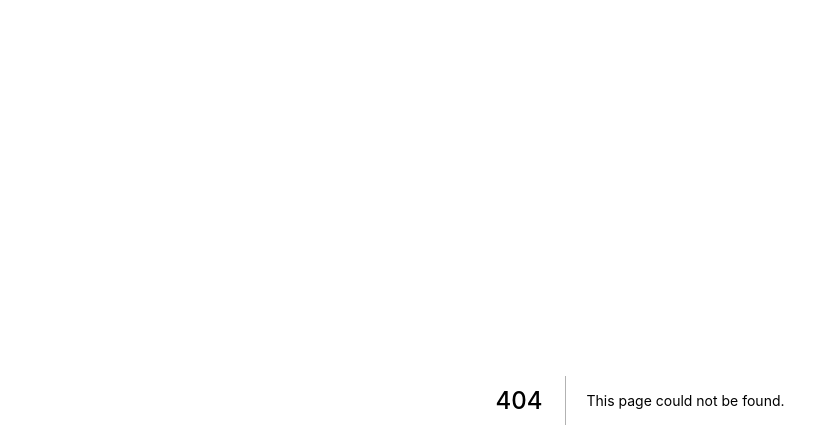
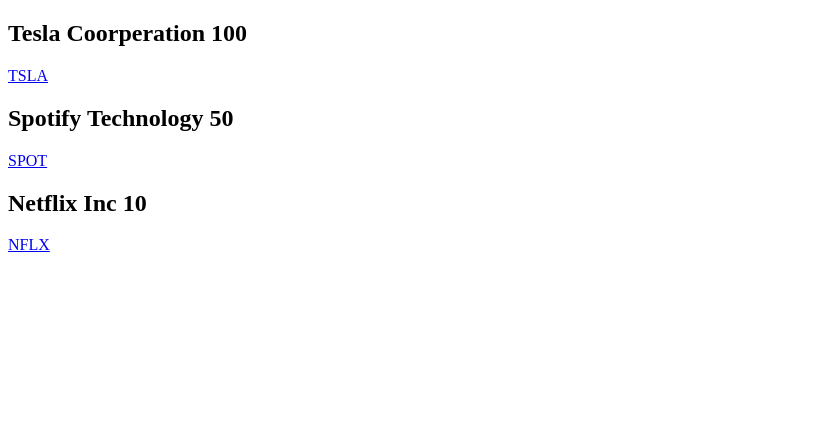
Before and after one commit to hejare/jaws, a Next.js app: page /daily-run in a window 1280 px wide. Before the commit this address had no page. Shown: the top 448 px of the page, without its empty margins (0-839 px from the left). Built offline with nearby package versions, Linux system fonts and the light colour scheme.

Commit message:
add components with layout for displaying daily run and tickers

```diff
--- /dev/null
+++ b/src/components/molecules/TickerCard.tsx
@@ -0,0 +1,22 @@
+import Link from "next/link";
+
+interface Props {
+  ticker: string;
+  price: number;
+  name: string;
+}
+
+const TickerCard = ({ price, name, ticker }: Props) => {
+  return (
+    <div>
+      <h2>
+        {name} {price}
+      </h2>
+      <a href={`https://www.tradingview.com/symbols/${ticker}`} target="_blank">
+        {ticker}
+      </a>
+    </div>
+  );
+};
+
+export default TickerCard;
--- /dev/null
+++ b/src/pages/daily-run.tsx
@@ -0,0 +1,51 @@
+import type { NextPage } from "next";
+import TickerCard from "../components/molecules/TickerCard";
+
+interface Data {
+  tickers: Ticker[];
+  config: Config;
+}
+
+interface Ticker {
+  ticker: string;
+  price: number;
+  name: string;
+}
+
+interface Config {
+  a: string;
+  b: string;
+  c: string;
+}
+
+const DailyRun: NextPage = () => {
+  const data: Data = {
+    tickers: [
+      {
+        ticker: "TSLA",
+        price: 100,
+        name: "Tesla Coorperation",
+      },
+      {
+        ticker: "SPOT",
+        price: 50,
+        name: "Spotify Technology",
+      },
+      {
+        ticker: "NFLX",
+        price: 10,
+        name: "Netflix Inc",
+      },
+    ],
+    config: { a: "a", b: "b", c: "c" },
+  };
+  return (
+    <>
+      {data.tickers.map((ticker, id) => {
+        return <TickerCard key={id} {...ticker} />;
+      })}
+    </>
+  );
+};
+
+export default DailyRun;
```
Also changed, not shown: 1 other file (tests, documents, lock files or other folders).
